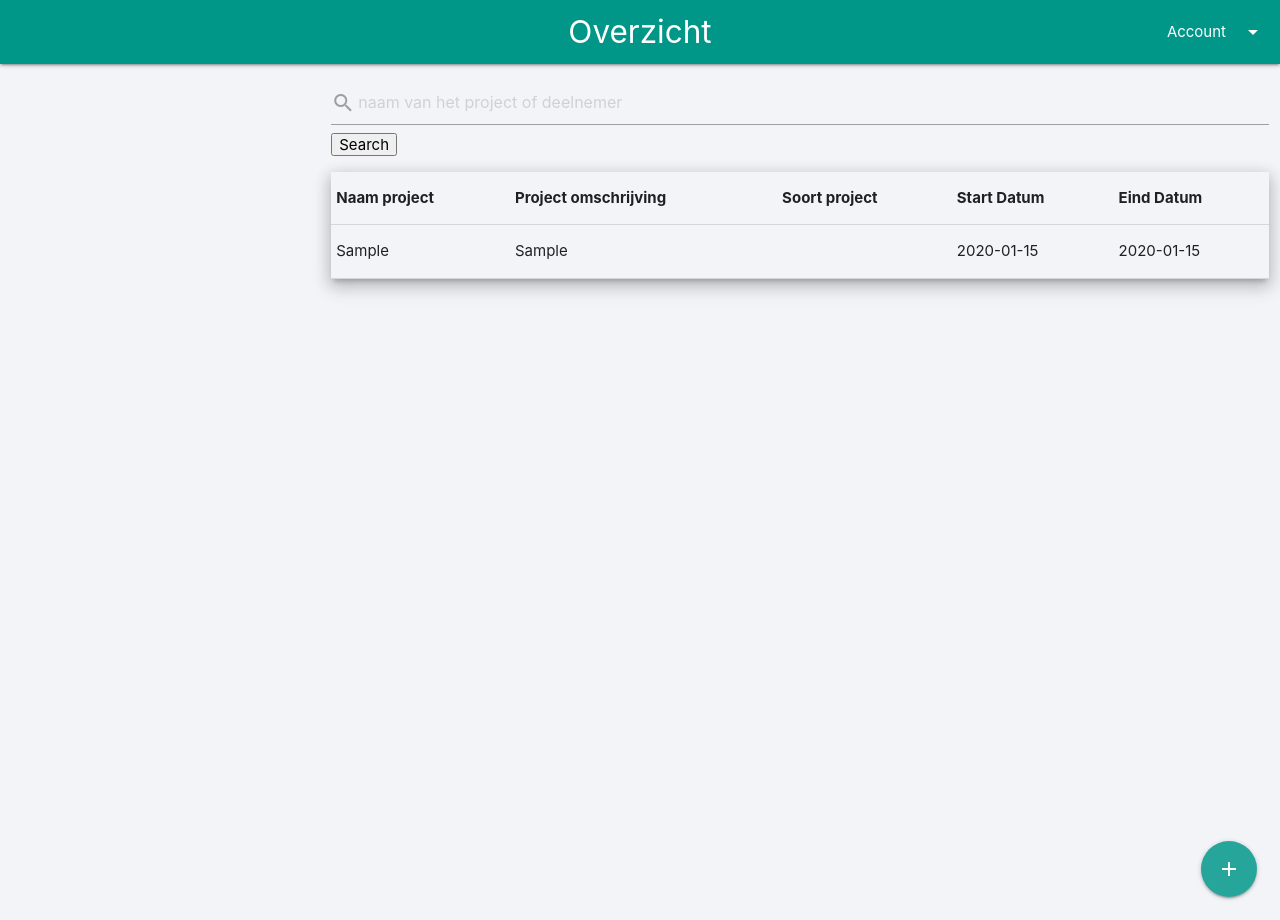
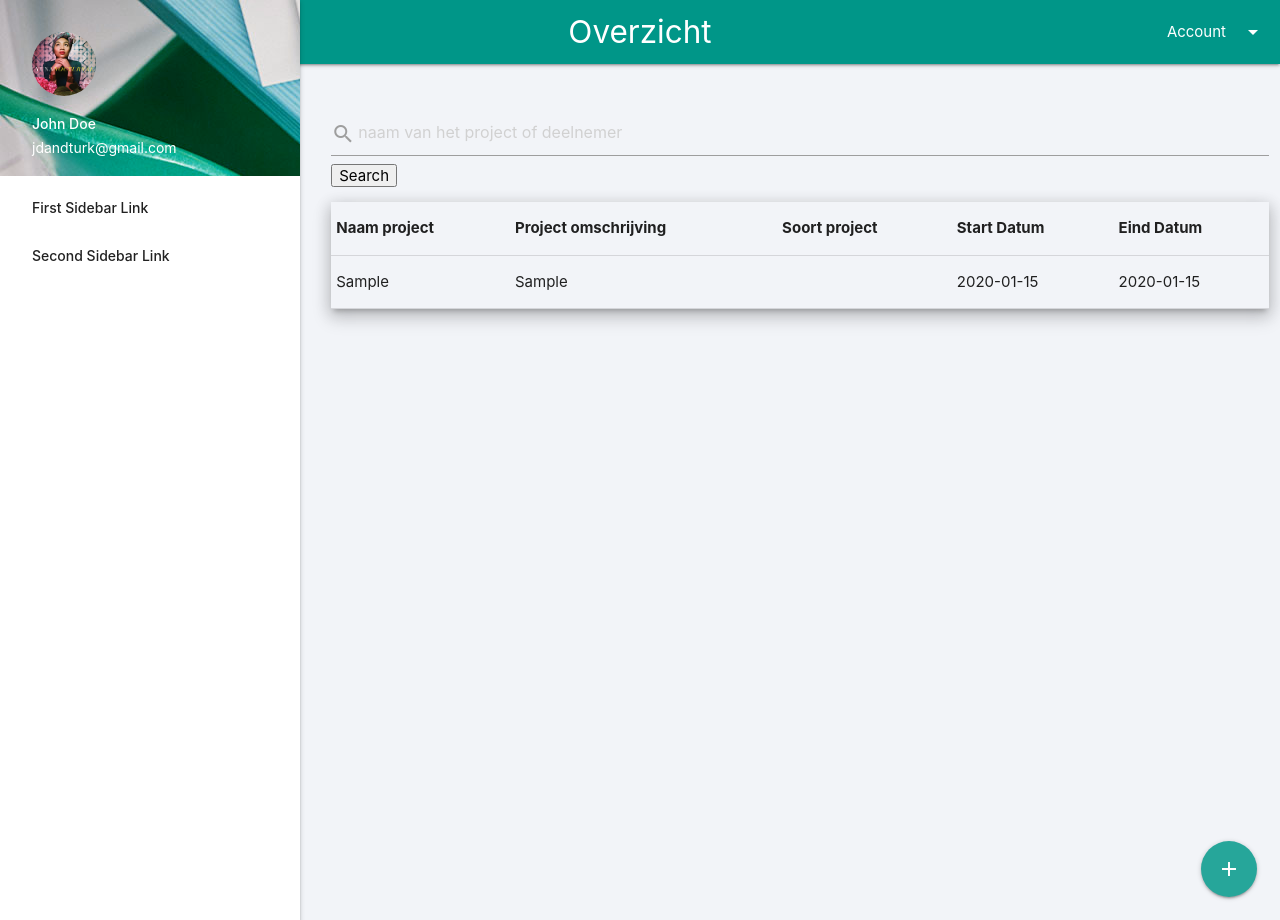
Before and after one commit to N3RDCLASH/RS_FA, a PHP site: page /src/php/home/home.php in a window 1280 px wide. Run offline with PHP 8.4, Linux system fonts and the light colour scheme; a user stored in the database is signed in; tables that the repository leaves empty hold one stand-in row (values such as "Sample post"); data that the repository does not hold is empty.

Commit message:
navbar geplaats

```diff
--- a/src/php/home/home.php
+++ b/src/php/home/home.php
@@ -49,8 +49,21 @@ require '../checkSession.php';
             </div>
         </nav>
     </div>
-
-    <!-- <a href="#" data-target="slide-out" class="sidenav-trigger"><i class="material-icons">menu</i></a> -->
+    <ul id="slide-out" class="sidenav sidenav-fixed -4 ">
+        <li>
+            <div class="user-view">
+                <div class="background">
+                    <img src="../../lib/images/office.jpg">
+                </div>
+                <a href="#user"><img class="white-text circle" src="../../lib/images/yuna.jpg"></a>
+                <a href="#name"><span class="white-text name">John Doe</span></a>
+                <a href="#email"><span class="white-text email">jdandturk@gmail.com</span></a>
+            </div>
+        </li>
+        <li><a href="#!" class="">First Sidebar Link</a></li>
+        <li><a href="#!" class="">Second Sidebar Link</a></li>
+    </ul>
+    <a href="#" data-target="slide-out" class="sidenav-trigger"><i class="material-icons">menu</i></a>
     <div class="row">
         <div class="col m9 offset-m3">
             <form action="search.php" method="GET">
```
